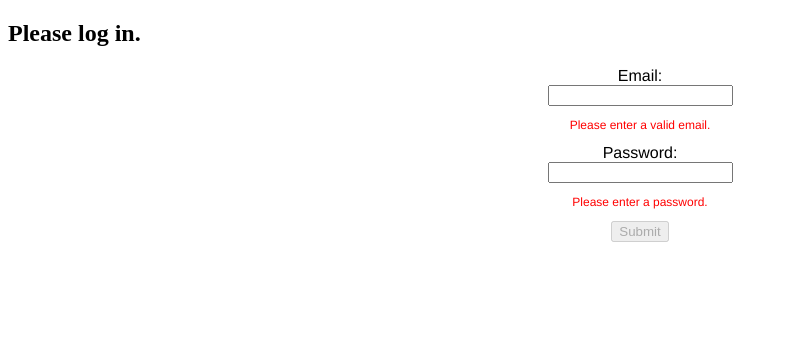
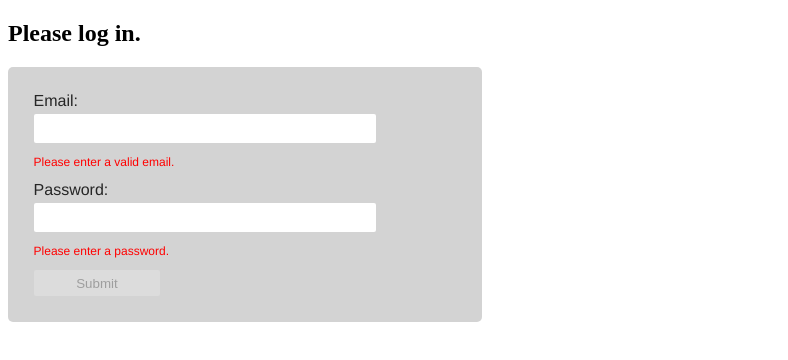
Before and after one commit to brockross/prokeep-challenge, a React app: page / in a window 1280 px wide. Shown: the top 360 px of the page, without its empty margins (0-788 px from the left). Built offline with nearby package versions, Linux system fonts and the light colour scheme; the HTML template or start-up script is replaced by a standard one.

Commit message:
form field style tweaks

```diff
--- a/client/src/components/Form.jsx
+++ b/client/src/components/Form.jsx
@@ -2,16 +2,38 @@
 import styled from 'styled-components';
 import { validate } from 'email-validator';
 
+const FormWrapper = styled.div`
+  background-color: lightgrey;
+  color: #262626;
+  border-radius: 5px;
+  width: 33vw;
+  padding: 2vw;
+`
+
 const FlexForm = styled.form`
   display: flex;
   flex-direction: column;
-  align-items: center;
   justify-content: center;
+`
+
+const InputField = styled.input`
+  border: none;
+  border-radius: 2px;
+  height: 2em;
+  width: 80%;
+`
+
+const SubmitBtn = styled.input`
+  border: none;
+  border-radius: 2px;
+  height: 2em;
+  width: 30%;
 `
 
 const Label = styled.label`
   font-family: Helvetica;
   text-align: left;
+  margin-bottom: 4px;
 `
 
 const InvalidMessage = styled.p`
@@ -70,21 +92,23 @@
   render() {
     const {email, password} = this.state;
     return (
+      <FormWrapper>
         <FlexForm>
 
           <Label>Email:</Label>
-        <input id="emailField" type="text" name="email" onChange={(e) => this.handleInput(e)}></input>
+          <InputField id="emailField" type="text" name="email" onChange={(e) => this.handleInput(e)}></InputField>
           <InvalidMessage isValid={this.validateEmail(email)}>Please enter a valid email.</InvalidMessage>
 
           <Label>Password:</Label>
-        <input id="passwordField" type="password" name="password" onChange={(e) => this.handleInput(e)}></input>
+          <InputField id="passwordField" type="password" name="password" onChange={(e) => this.handleInput(e)}></InputField>
           <InvalidMessage isValid={this.validatePW(password)}>Please enter a password.</InvalidMessage>
 
-        <input id="submitButton" type="submit" disabled={!(this.validateEmail(email) && this.validatePW(password) )} onClick={(e) => {
+          <SubmitBtn id="submitButton" type="submit" disabled={!(this.validateEmail(email) && this.validatePW(password) )} onClick={(e) => {
             e.preventDefault();
             this.handleSubmit(e);
-        }}></input>
+          }}></SubmitBtn>
         </FlexForm>
+      </FormWrapper>
     )
   }
 }
```
Lines whose indentation alone changed are shown as unchanged.
